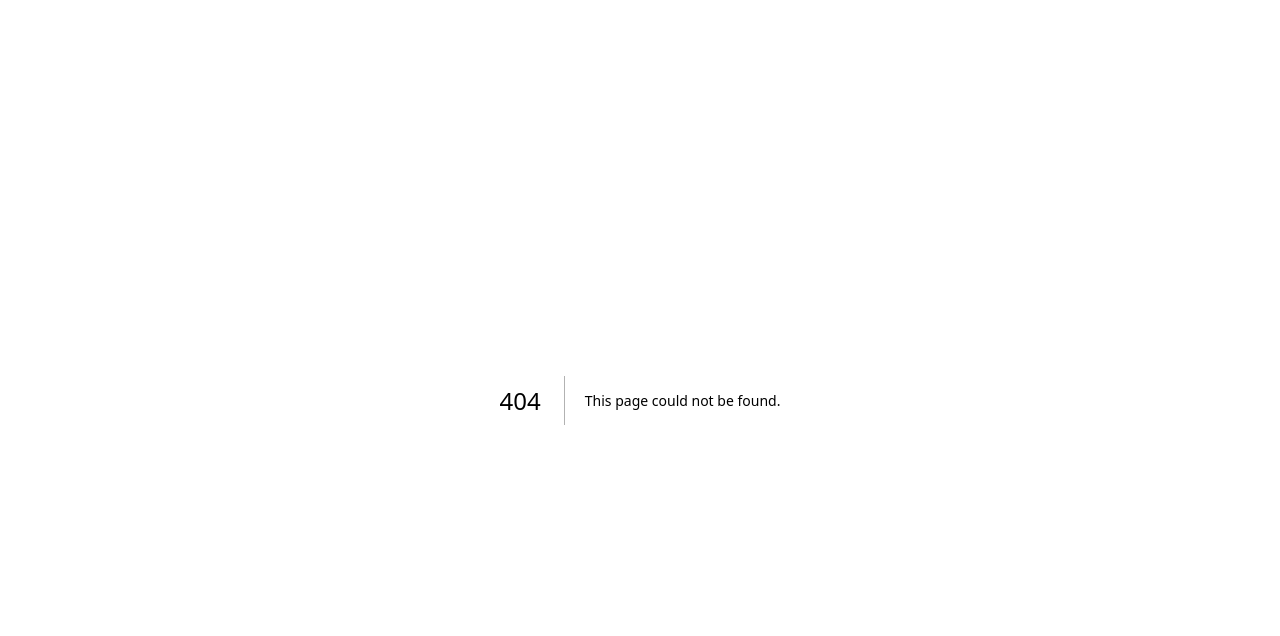
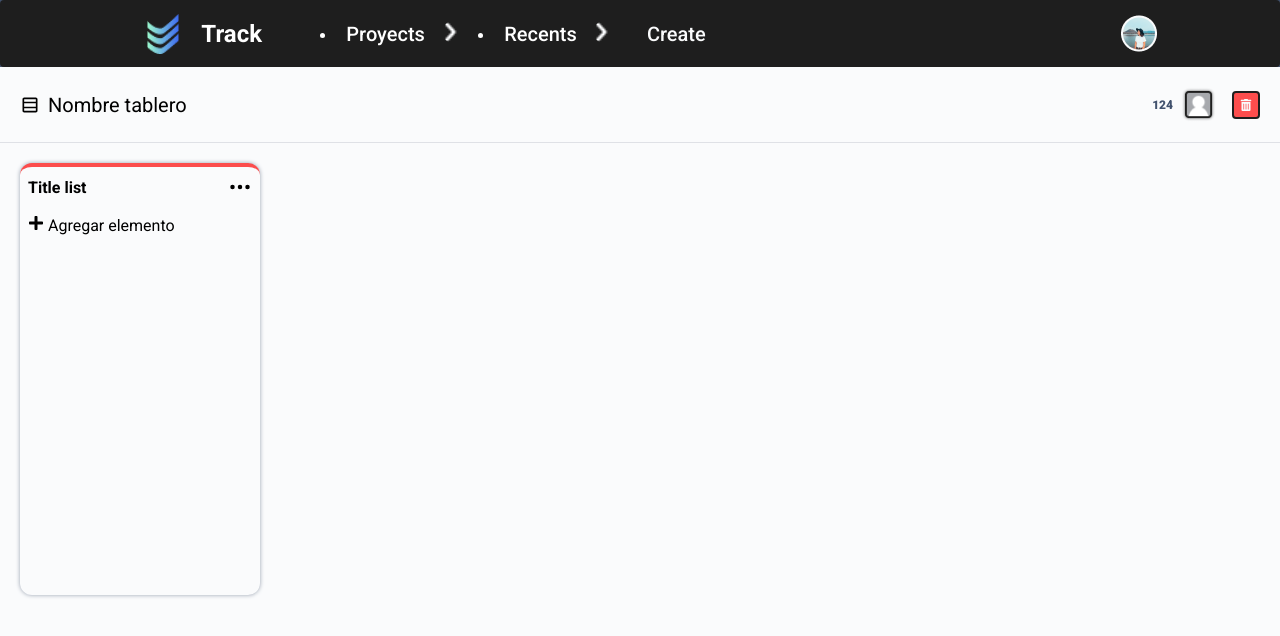
Before and after one commit to No-Country/S12-15-T-Java-React, a Next.js app in the folder frontend/: page /login/1/home/1/board in a window 1280 px wide. Before the commit this address had no page. Shown: the top 636 px of the page. Built offline with nearby package versions, Linux system fonts and the light colour scheme.

Commit message:
feat: maquetacion de board

```diff
--- /dev/null
+++ b/frontend/src/app/login/[id]/home/[idWorkspace]/board/page.jsx
@@ -0,0 +1,36 @@
+import { FaTrashAlt } from 'react-icons/fa';
+import { MdOutlineTableRows } from 'react-icons/md';
+import styleBoard from '@/styles/board/board.module.css';
+import Image from 'next/image';
+import ListBoard from '@/components/board/ListBoard';
+
+const Boardpage = () => {
+	return (
+		<div className={styleBoard.board}>
+			<header className={styleBoard.header}>
+				<div className={styleBoard.headerName}>
+					<MdOutlineTableRows className={styleBoard.iconBoard} />
+					<span className={styleBoard.nameBoard}>Nombre tablero</span>
+				</div>
+				<div className={styleBoard.headerUsers}>
+					<span className={styleBoard.numberUser}>124</span>
+					<Image
+						src="/images/rectangle-user-icon.png"
+						width={35}
+						height={35}
+						alt="iconBoard"
+					/>
+					<button className={styleBoard.btnTrash}>
+						<FaTrashAlt className={styleBoard.trash} />
+					</button>
+				</div>
+			</header>
+			<main className={styleBoard.tableBoard}>
+				<ListBoard />
+				{/* <input type="text">Añade otra lista</input> */}
+			</main>
+		</div>
+	);
+};
+
+export default Boardpage;
--- /dev/null
+++ b/frontend/src/app/login/[id]/home/[idWorkspace]/layout.js
@@ -0,0 +1,8 @@
+export default function RootLayout({ children }) {
+	return (
+		<main>
+            {/* Aca va el sidebar */}
+			{children}
+		</main>
+	);
+}
--- a/frontend/src/app/login/[id]/layout.js
+++ b/frontend/src/app/login/[id]/layout.js
@@ -1,4 +1,8 @@
 import Navbar from '@/components/Navbar';
+import '@/styles/navbar.css';
+import '@/styles/Dropdown.css';
+import '@/styles/Flecha.css';
+import '@/styles/burguer.css';
 
 export default function RootLayout({ children }) {
 	return (
--- /dev/null
+++ b/frontend/src/components/board/AddCard.jsx
@@ -0,0 +1,54 @@
+'use client';
+import { useState } from 'react';
+import { FaPlus } from 'react-icons/fa';
+
+const AddCard = () => {
+	const [isEditing, setIsEditing] = useState(false);
+	const [inputValue, setInputValue] = useState('');
+	const [cards, setCards] = useState([]);
+
+	const handleToggleEdit = () => {
+		setIsEditing(!isEditing);
+	};
+
+	const handleSave = () => {
+		if (inputValue.trim() !== '') {
+			setCards([...cards, inputValue]);
+			setInputValue('');
+			setIsEditing(false);
+		}
+	};
+
+	return (
+		<div>
+			{/* Muestra las tarjetas */}
+			{cards.map((card, index) => (
+				<div key={index} onClick={() => setIsEditing(!isEditing)}>
+					{card}
+				</div>
+			))}
+
+			{isEditing ? (
+				<div>
+					{/* Contenido del formulario de edición */}
+					<input
+						type="text"
+						placeholder="Agregar elemento"
+						value={inputValue}
+						onChange={(e) => setInputValue(e.target.value)}
+					/>
+					<button onClick={handleSave}>Guardar</button>
+				</div>
+			) : (
+				<div>
+					{/* Contenido normal antes de hacer clic */}
+					<div onClick={handleToggleEdit}>
+						<FaPlus /> Agregar elemento
+					</div>
+				</div>
+			)}
+		</div>
+	);
+};
+
+export default AddCard;
--- /dev/null
+++ b/frontend/src/components/board/ListBoard.jsx
@@ -0,0 +1,19 @@
+import AddCard from './AddCard';
+import { BsThreeDots } from 'react-icons/bs';
+import styleList from '@/styles/board/listBoard.module.css';
+
+const ListBoard = () => {
+	return (
+		<main className={styleList.listBoard}>
+			<header className={styleList.headerList}>
+				<span className={styleList.listName}>Title list</span>
+				<button className={styleList.points}>
+					<BsThreeDots className={styleList.threePoints} />
+				</button>
+			</header>
+			<AddCard />
+		</main>
+	);
+};
+
+export default ListBoard;
--- /dev/null
+++ b/frontend/src/styles/board/board.module.css
@@ -0,0 +1,83 @@
+.board{
+    height: calc(100vh - 67px);
+    display: grid;
+    grid-template-areas:'header'
+                        'tableBoard';
+    grid-template-rows: auto 1fr;
+    background-color: var(--white);
+}
+
+/*Header name board*/
+.header{
+    grid-area: header;
+    display: flex;
+    flex-direction: row;
+    justify-content: space-between;
+    border-bottom: 1px solid var(--grey);
+    padding: 1.25rem;
+}
+
+.headerName{
+    display: flex;
+    justify-content: center;
+    align-items: center;
+}
+
+.nameBoard{
+    display: flex;
+    justify-content: center;
+    align-items: center;
+    padding-left: 0.5rem;
+    font-size: 1.25rem;
+    font-style: normal;
+    font-weight: 400;
+}
+
+/*Header users*/
+.headerUsers{
+    display: flex;
+    flex-direction: row;
+    justify-self: center;
+    align-items: center;
+}
+
+.numberUser{
+    margin-right: 0.5rem;
+    font-size: 0.75rem;
+    font-style: normal;
+    font-weight: 900;
+    color: var(--dark-blue);
+}
+
+.btnTrash{
+    display: flex;
+    align-items: center;
+    justify-content: center;
+    margin-left: 1rem;
+    width: 1.75rem;
+    height: 1.75rem;
+    border-radius: 0.25rem;
+    border: 2px solid var(--black);
+    background-color: var(--red);
+}
+
+/*Board*/
+.tableBoard{
+    grid-area: tableBoard;
+    padding: 1.25rem;
+    display: flex;
+    flex-direction: row;
+    gap: 0.75rem;
+    overflow-y: hidden;
+    height: auto;
+}
+
+/*Icons*/
+.iconBoard{
+    font-size: 1.25rem;
+}
+
+.trash{
+    font-size: 0.75rem;
+    color: var(--white);
+}
--- /dev/null
+++ b/frontend/src/styles/board/listBoard.module.css
@@ -0,0 +1,39 @@
+.listBoard{
+    display: flex;
+    flex-direction: column;
+    max-height: 27rem;
+    overflow-y: auto;
+    width: 15rem;
+    padding: 0.5rem;
+    border-radius: 0.75rem;
+    border-top: 4px solid var(--red);
+    box-shadow: 0px 0px 4px 0px var(--dark-grey);
+    /* background-color: blue; */
+    background-color: #FAFBFC;
+}
+
+.headerList{
+    display: flex;
+    flex-direction: row;
+    justify-content: space-between;
+    align-items: center;
+    justify-items: center;
+    padding-bottom: 1rem;
+}
+
+.listName{
+    font-size: 1rem;
+    font-style: normal;
+    font-weight: 700;
+}
+
+.points{
+    display: flex;
+    align-items: center;
+    justify-content: center;
+}
+
+/*Icons*/
+.threePoints{
+    font-size: 1.5rem;
+}
```
Also changed, not shown: frontend/src/app/login/layout.js (deleted, +0 -14 lines).
